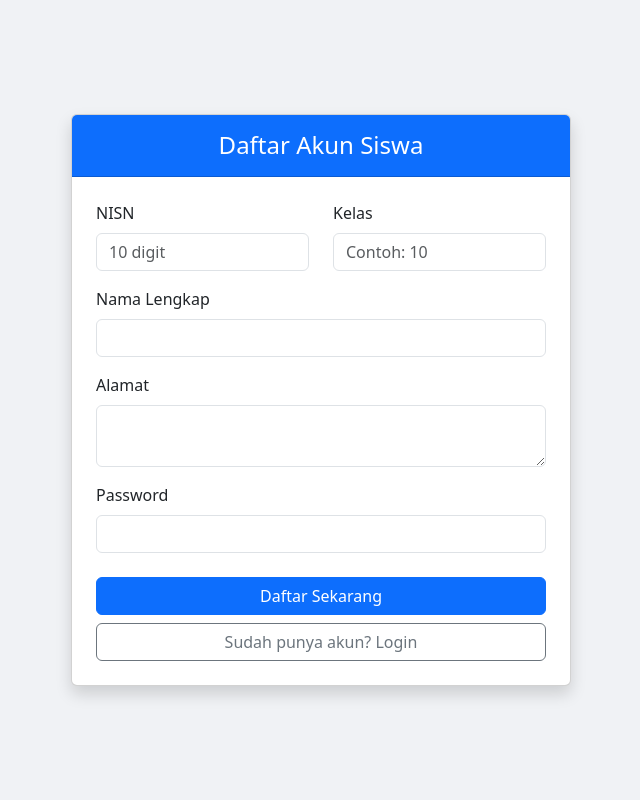
After one commit to edwinhave/sekolahan, a PHP site: page /register.php in a window 1280 px wide. The commit adds this page. Shown: the whole page, without its empty margins (319-959 px from the left). Run offline with PHP 8.4, Linux system fonts and the light colour scheme.

Commit message:
update register

```diff
--- /dev/null
+++ b/register.php
@@ -0,0 +1,102 @@
+<?php
+include 'koneksi.php';
+
+if (isset($_POST['register'])) {
+    // Menangkap data dari form
+    $nisn     = mysqli_real_escape_string($conn, $_POST['nisn']);
+    $nama     = mysqli_real_escape_string($conn, $_POST['nama']);
+    $kelas    = mysqli_real_escape_string($conn, $_POST['kelas']);
+    $alamat   = mysqli_real_escape_string($conn, $_POST['alamat']);
+    $password = mysqli_real_escape_string($conn, $_POST['password']);
+    $level    = 1; // Otomatis diset menjadi 1 untuk Siswa
+
+    // Cek apakah NISN sudah terdaftar sebelumnya
+    $cek_nisn = mysqli_query($conn, "SELECT * FROM data_siswa WHERE nisn = '$nisn'");
+
+    if (mysqli_num_rows($cek_nisn) > 0) {
+        echo "<script>alert('NISN sudah terdaftar!'); window.location='register.php';</script>";
+    } else {
+        // Query Insert ke tabel data_siswa
+        $query = "INSERT INTO data_siswa (nisn, nama, kelas, alamat, password, level)
+                  VALUES ('$nisn', '$nama', '$kelas', '$alamat', '$password', '$level')";
+
+        if (mysqli_query($conn, $query)) {
+            echo "<script>alert('Pendaftaran Berhasil! Silakan Login.'); window.location='login.php';</script>";
+        } else {
+            echo "Error: " . mysqli_error($conn);
+        }
+    }
+}
+?>
+
+<!DOCTYPE html>
+<html lang="id">
+
+<head>
+    <meta charset="UTF-8">
+    <title>Registrasi Siswa - E-Rapor</title>
+    <link href="https://cdn.jsdelivr.net/npm/bootstrap@5.3.0/dist/css/bootstrap.min.css" rel="stylesheet">
+    <style>
+        body {
+            background: #f0f2f5;
+            height: 100vh;
+            display: flex;
+            align-items: center;
+        }
+
+        .register-card {
+            width: 100%;
+            max-width: 500px;
+            margin: auto;
+        }
+    </style>
+</head>
+
+<body>
+
+    <div class="container">
+        <div class="card register-card shadow">
+            <div class="card-header bg-primary text-white text-center py-3">
+                <h4 class="mb-0">Daftar Akun Siswa</h4>
+            </div>
+            <div class="card-body p-4">
+                <form action="" method="POST">
+                    <div class="row">
+                        <div class="col-md-6 mb-3">
+                            <label class="form-label">NISN</label>
+                            <input type="text" name="nisn" class="form-control" placeholder="10 digit" maxlength="10" required>
+                        </div>
+                        <div class="col-md-6 mb-3">
+                            <label class="form-label">Kelas</label>
+                            <input type="number" name="kelas" class="form-control" placeholder="Contoh: 10" required>
+                        </div>
+                    </div>
+
+                    <div class="mb-3">
+                        <label class="form-label">Nama Lengkap</label>
+                        <input type="text" name="nama" class="form-control" required>
+                    </div>
+
+                    <div class="mb-3">
+                        <label class="form-label">Alamat</label>
+                        <textarea name="alamat" class="form-control" rows="2" required></textarea>
+                    </div>
+
+                    <div class="mb-3">
+                        <label class="form-label">Password</label>
+                        <input type="password" name="password" class="form-control" required>
+                    </div>
+
+                    <div class="d-grid gap-2 mt-4">
+                        <button type="submit" name="register" class="btn btn-primary text-white">Daftar Sekarang</button>
+                        <a href="login.php" class="btn btn-outline-secondary">Sudah punya akun? Login</a>
+                    </div>
+                </form>
+            </div>
+        </div>
+    </div>
+
+    <script src="https://cdn.jsdelivr.net/npm/bootstrap@5.3.0/dist/js/bootstrap.bundle.min.js"></script>
+</body>
+
+</html>
```
Also changed, not shown: login.php (+14 -5 lines).
